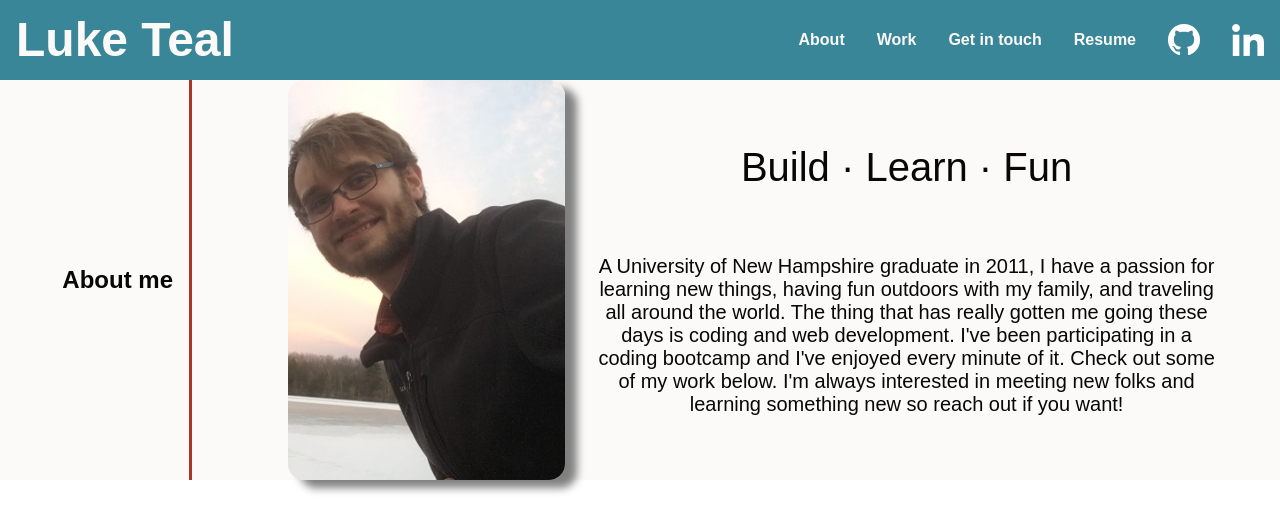
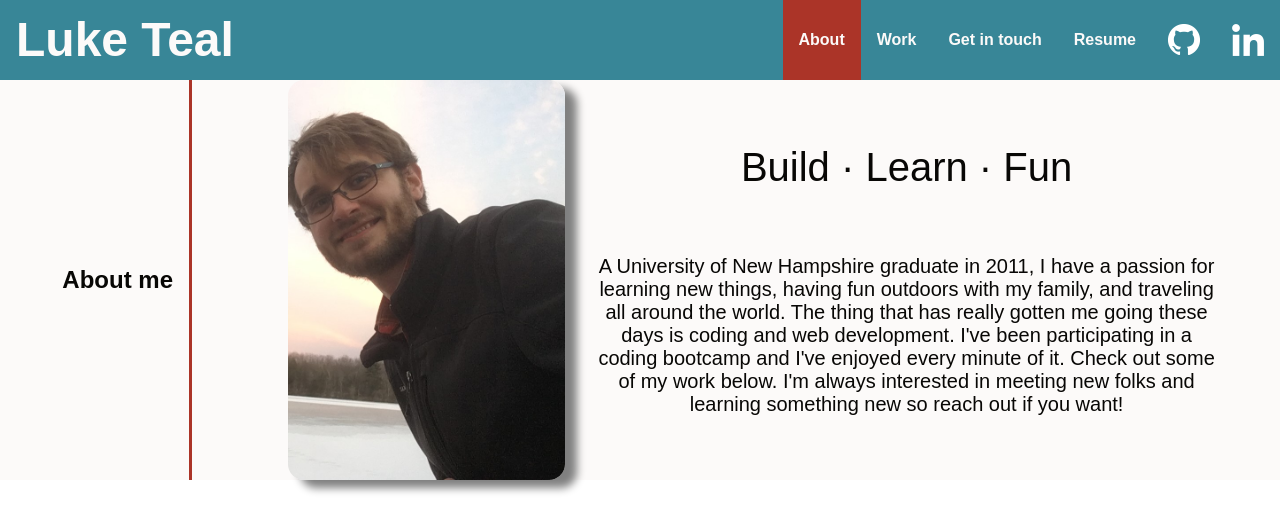
Before and after one commit to luketeal/Profile, a React (Create React App) app: page / in a window 1280 px wide. Shown: the top 532 px of the page. Built offline with nearby package versions, Linux system fonts and the light colour scheme.

Commit message:
create active class for navlinks

```diff
--- a/src/components/PortfolioContainer.js
+++ b/src/components/PortfolioContainer.js
@@ -6,7 +6,7 @@ import Work from './pages/Work';
 import Contact from './pages/Contact';
 
 export default function PortfolioContainer() {
-  const [currentPage, setCurrentPage] = useState('Home');
+  const [currentPage, setCurrentPage] = useState('About');
 
   // This method is checking to see what the value of `currentPage` is. Depending on the value of currentPage, we return the corresponding component to render.
   const renderPage = () => {
--- a/src/css/index.css
+++ b/src/css/index.css
@@ -80,6 +80,10 @@ header {
 }
 
 .nav-links a:hover {
+    background-color: var(--accent2);
+}
+
+.active{
     background-color: var(--accent2);
 }
 
```
